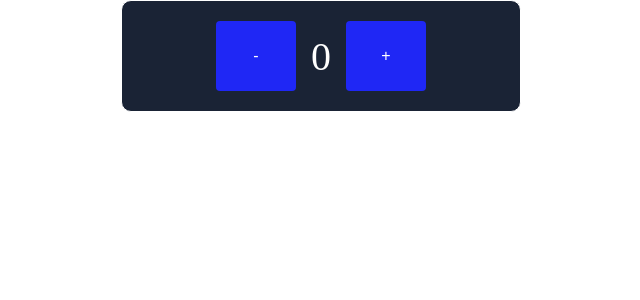
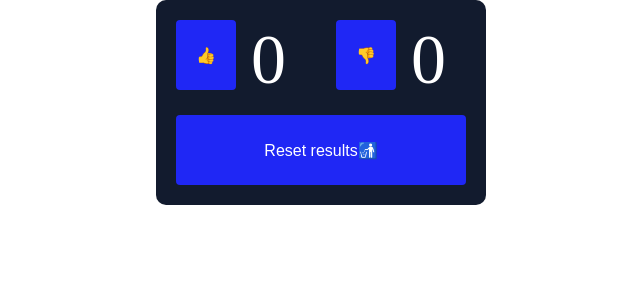
Before and after one commit to AsGard-33/REACT-learnen, a React (Create React App) app: page / in a window 1280 px wide. Shown: the top 300 px of the page, without its empty margins (319-959 px from the left). Built offline with nearby package versions, Linux system fonts and the light colour scheme.

Commit message:
homework19

```diff
--- a/src/App.jsx
+++ b/src/App.jsx
@@ -1,7 +1,8 @@
 import "./App.css";
 // import Lesson18 from "./lessons/lesson18/lesson18";
-import Lesson19 from "./lessons/lesson19/lesson19";
+// import Lesson19 from "./lessons/lesson19/lesson19";
 // import Homework18 from "./homeworks/homework18/homework18";
+import Homework19 from "./homeworks/homework19/homework19";
 
 
 function App() {
@@ -9,7 +10,8 @@ function App() {
     <div className="App">
       {/* <Lesson18/> */}
       {/* <Homework18/> */}
-      <Lesson19/>
+      {/* <Lesson19/> */}
+      <Homework19/>
     </div>
   );
 }
--- /dev/null
+++ b/src/components/Feedback/Feedback.jsx
@@ -0,0 +1,43 @@
+import "./style.css";
+
+import Button from "../Button/Button";
+
+import { useState } from "react";
+
+function Feedback() {
+  const [likes, setLikes] = useState(0);
+  const [dislike, setDislikes] = useState(0);
+
+  const thumbsUp = () => {
+    setLikes((prevValue) => {
+      return prevValue + 1;
+    });
+  };
+  const thumbsDown = () => {
+    setDislikes((prevValue) => {
+      return prevValue + 1;
+    });
+  };
+  const handleReset = () => {
+    setLikes(0);
+    setDislikes(0);
+  };
+
+  return (
+    <div className="feedback-wrapper">
+      <div className="button-wrapper">
+        <div className="button-control">
+          <Button name="👍" onClick={thumbsUp}/>
+          <span className="count">{likes}</span>
+        </div>
+        <div className="button-control">
+          <Button name="👎" onClick={thumbsDown} />
+          <span className="count">{dislike}</span>
+        </div>
+      </div>
+      <Button name="Reset results🚮" onClick={handleReset} />
+    </div>
+  );
+}
+
+export default Feedback;
--- /dev/null
+++ b/src/components/Feedback/style.css
@@ -0,0 +1,33 @@
+.feedback-wrapper {
+    display: flex;
+    flex-direction: column;
+    gap: 15px;
+    min-width: 330px;
+    width: fit-content;
+    border-radius: 10px;
+    padding: 20px;
+    background-color: rgb(18, 27, 46);
+    color: white;
+  }
+
+  .button-wrapper {
+    display: flex;
+    flex-direction: row;
+    gap: 50px;
+  }
+
+  .button-control {
+    display: flex;
+    flex-direction: row;
+    gap: 15px;
+    /* width: 150px; */
+  }
+
+  .count {
+    font-size: 70px;
+    color: white;
+  }
+
+  button:hover {
+  box-shadow: 5px 0px 40px rgb(200, 190, 232);
+  }
--- /dev/null
+++ b/src/homeworks/homework19/homework19.jsx
@@ -0,0 +1,13 @@
+import './style.css'
+
+import Feedback from '../../components/Feedback/Feedback'
+
+function Homework19 () {
+    return (
+      <div className='homework19-wrapper'>
+        <Feedback/>
+      </div>
+    );
+  };
+
+  export default Homework19;
--- /dev/null
+++ b/src/homeworks/homework19/style.css
@@ -0,0 +1,6 @@
+.homework19-wrapper {
+    display: flex;
+    flex-direction: column;
+    flex: 1;
+    align-items: center;
+  }
```
